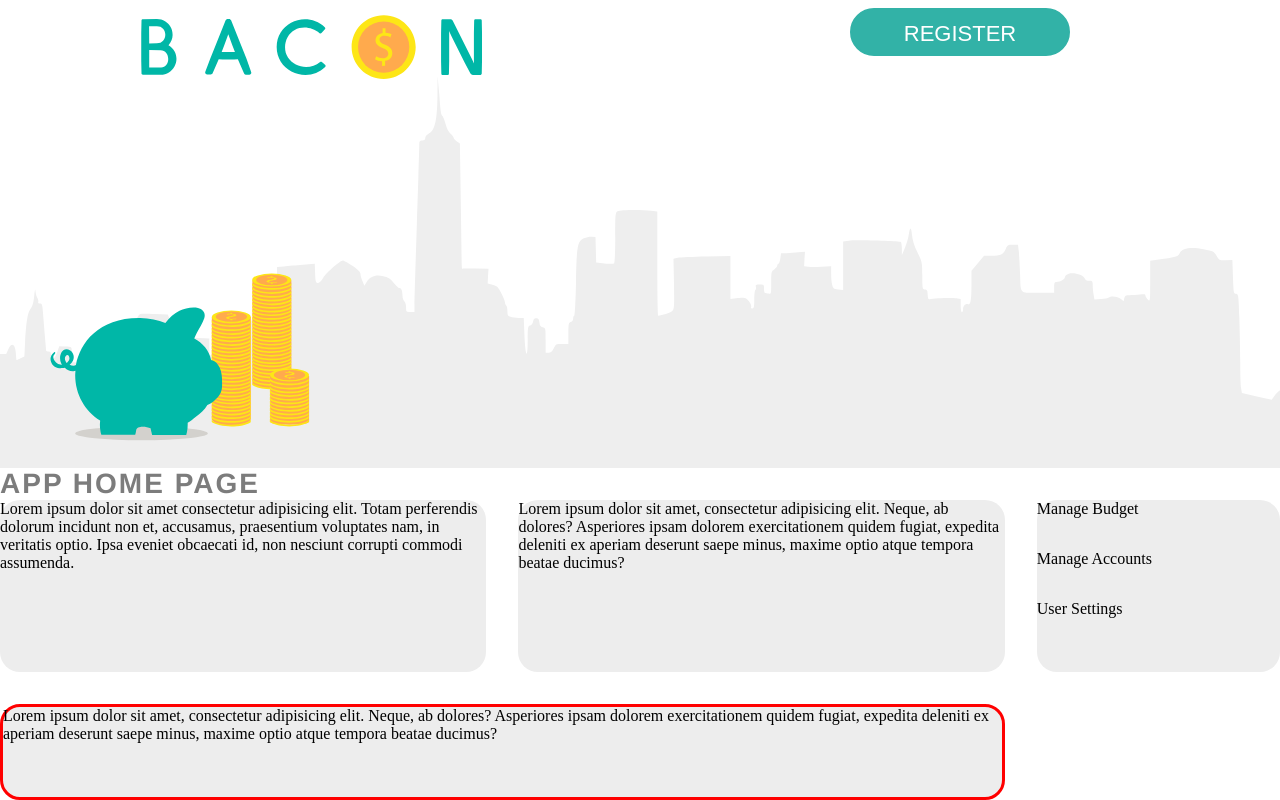
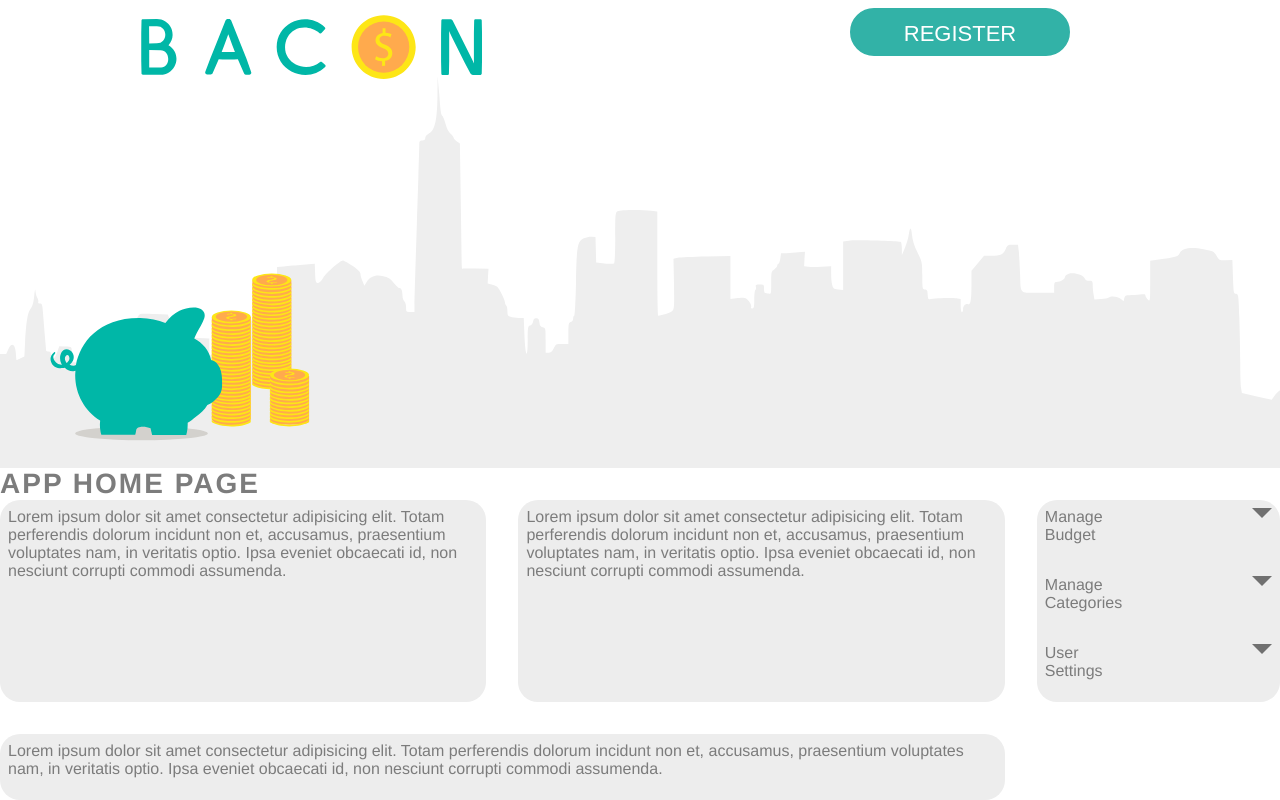
Before and after one commit to KateAnisha/bacon-frontend, a React (Create React App) app: page / in a window 1280 px wide. Shown: the part 332-1132 px from the top of the page. Built offline with nearby package versions, Linux system fonts and the light colour scheme.

Commit message:
made changes to home page

```diff
--- a/src/components/assets/css/home.css
+++ b/src/components/assets/css/home.css
@@ -10,7 +10,10 @@
 .home-content, .charts {
     border-radius: 20px;
     background-color: #ededed;
+    font-family: Helvetica, Arial;
+    color: #7c7c7c;
 }
+
 
 .nested {
     display: grid;
@@ -18,7 +21,29 @@
     gap: 2em;
 }
 
+.container {
+    display: flex;
+    align-content: center;
+
+
+}
+
 .charts {
     grid-column: 1/3;
-    border: 3px solid red;
+    /* border: 3px solid red; */
 }
+
+.arrow {
+    width: 0;
+    height: 0;
+    border-left: 10px solid transparent;
+    border-right: 10px solid transparent;
+    border-top: 10px solid #707070;
+    display: inline-block;
+    margin-left: 120px;
+
+  }
+
+  .home-content, .charts {
+      padding: 8px;
+  }
--- a/src/pages/Home.js
+++ b/src/pages/Home.js
@@ -8,23 +8,37 @@ function Home() {
             <h1> App home page </h1>
             <div className="home-wrapper">
                 <div className="home-content">
-                    Lorem ipsum dolor sit amet consectetur adipisicing elit. Totam perferendis dolorum incidunt non et, accusamus, praesentium voluptates nam, in veritatis optio. Ipsa eveniet obcaecati id, non nesciunt corrupti commodi assumenda.
+                    <p>
+                        Lorem ipsum dolor sit amet consectetur adipisicing elit. Totam perferendis dolorum incidunt non et, accusamus, praesentium voluptates nam, in veritatis optio. Ipsa eveniet obcaecati id, non nesciunt corrupti commodi assumenda.
+                    </p>
                 </div>
 
                 <div className="home-content">
-                    Lorem ipsum dolor sit amet, consectetur adipisicing elit. Neque, ab dolores? Asperiores ipsam dolorem exercitationem quidem fugiat, expedita deleniti ex aperiam deserunt saepe minus, maxime optio atque tempora beatae ducimus?
+                    <p>
+                        Lorem ipsum dolor sit amet consectetur adipisicing elit. Totam perferendis dolorum incidunt non et, accusamus, praesentium voluptates nam, in veritatis optio. Ipsa eveniet obcaecati id, non nesciunt corrupti commodi assumenda.
+                    </p>
                 </div>
 
                 <div className="home-content">
                     <div className="nested">
-                        <div className="sub-menu">Manage Budget</div>
-                        <div className="sub-menu">Manage Accounts</div>
-                        <div className="sub-menu">User Settings</div>
+                        <div className="container">
+                            <div className="sub-menu">Manage Budget</div> <div className="arrow"></div>
+                        </div>
+
+                        <div className="container">
+                            <div className="sub-menu">Manage Categories</div> <div className="arrow"></div>
+                        </div>
+
+                        <div className="container">
+                            <div className="sub-menu">User Settings</div> <div className="arrow"></div>
+                        </div>
                     </div>
                 </div>
 
                 <div className="charts">
-                    Lorem ipsum dolor sit amet, consectetur adipisicing elit. Neque, ab dolores? Asperiores ipsam dolorem exercitationem quidem fugiat, expedita deleniti ex aperiam deserunt saepe minus, maxime optio atque tempora beatae ducimus?
+                    <p>
+                        Lorem ipsum dolor sit amet consectetur adipisicing elit. Totam perferendis dolorum incidunt non et, accusamus, praesentium voluptates nam, in veritatis optio. Ipsa eveniet obcaecati id, non nesciunt corrupti commodi assumenda.
+                    </p>
                 </div>
             </div>
         </>
```
